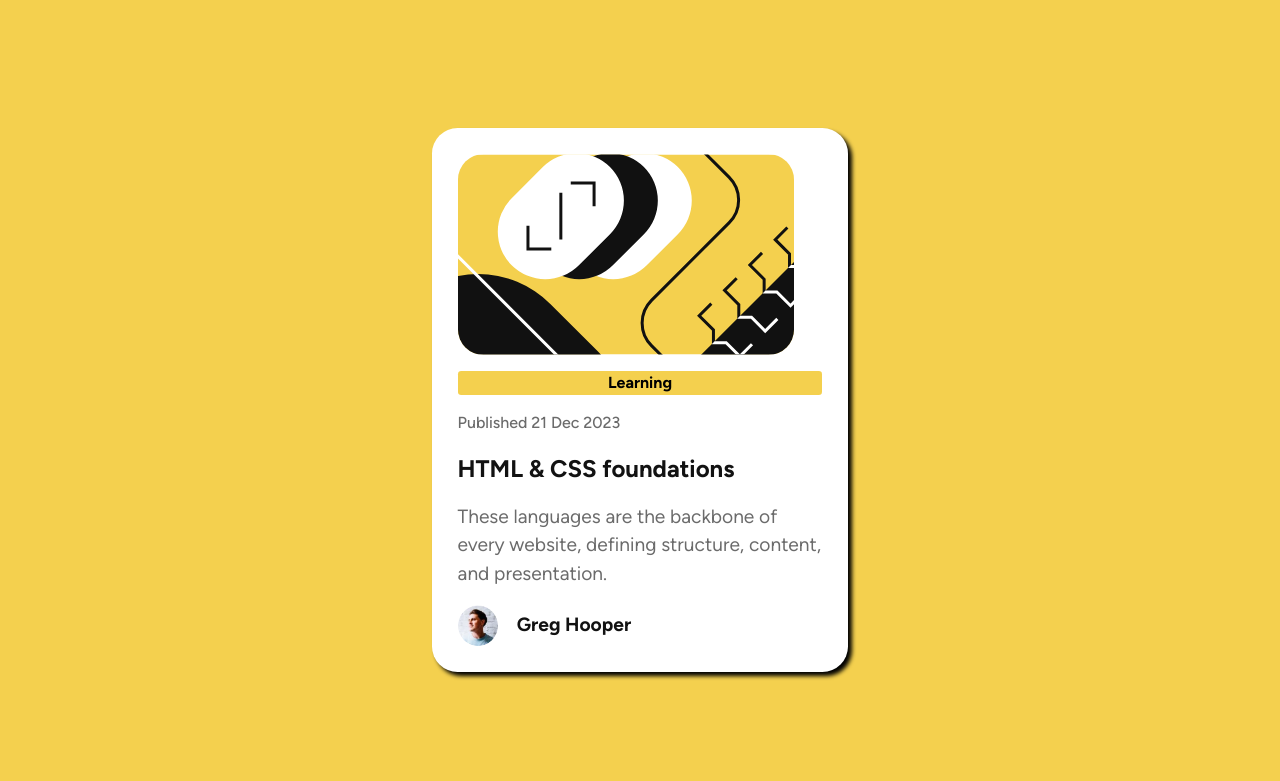
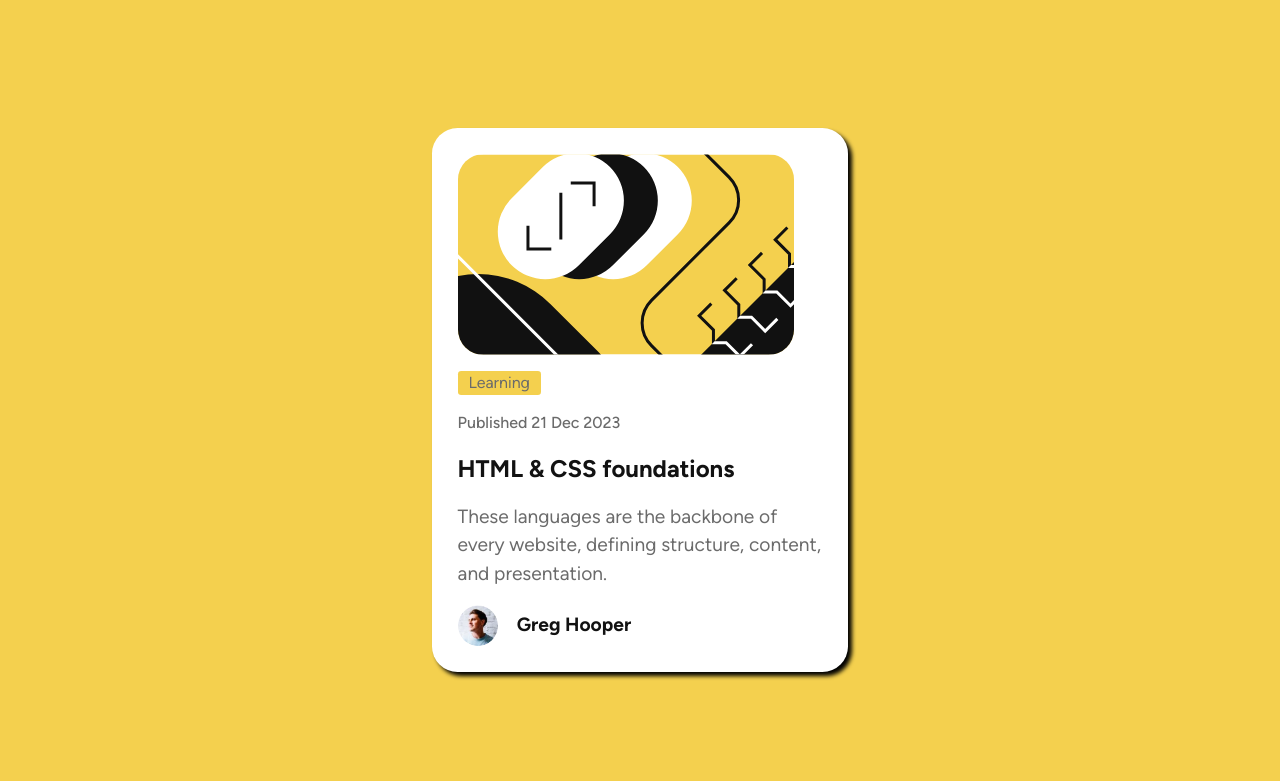
Before and after one commit to mshah007/blog-preview, a plain HTML site: page index.html in a window 1280 px wide. Shown: the top 781 px of the page. Drawn offline with Linux system fonts and the light colour scheme.

Commit message:
updated html tags and css fix

```diff
--- a/index.css
+++ b/index.css
@@ -103,7 +103,7 @@ img {
   background-color: hsl(47, 88%, 63%);
   font-size: 1rem;
   margin: 1rem 0;
-  max-width: 5,2rem;
+  max-width: 5.2rem;
   text-align: center;
   border-radius: 0.2rem;
 }
--- a/index.html
+++ b/index.html
@@ -23,8 +23,8 @@
           src="./assets/images/illustration-article.svg"
           alt="displaying an icon of html and css"
         />
-        <h3 class="highlighted">Learning</h3>
-        <h2 class="publish-date">Published 21 Dec 2023</h2>
+        <p class="highlighted">Learning</p>
+        <p class="publish-date">Published 21 Dec 2023</p>
         <h2 class="headline">HTML & CSS foundations</h2>
         <p>
           These languages are the backbone of every website, defining structure,
```
